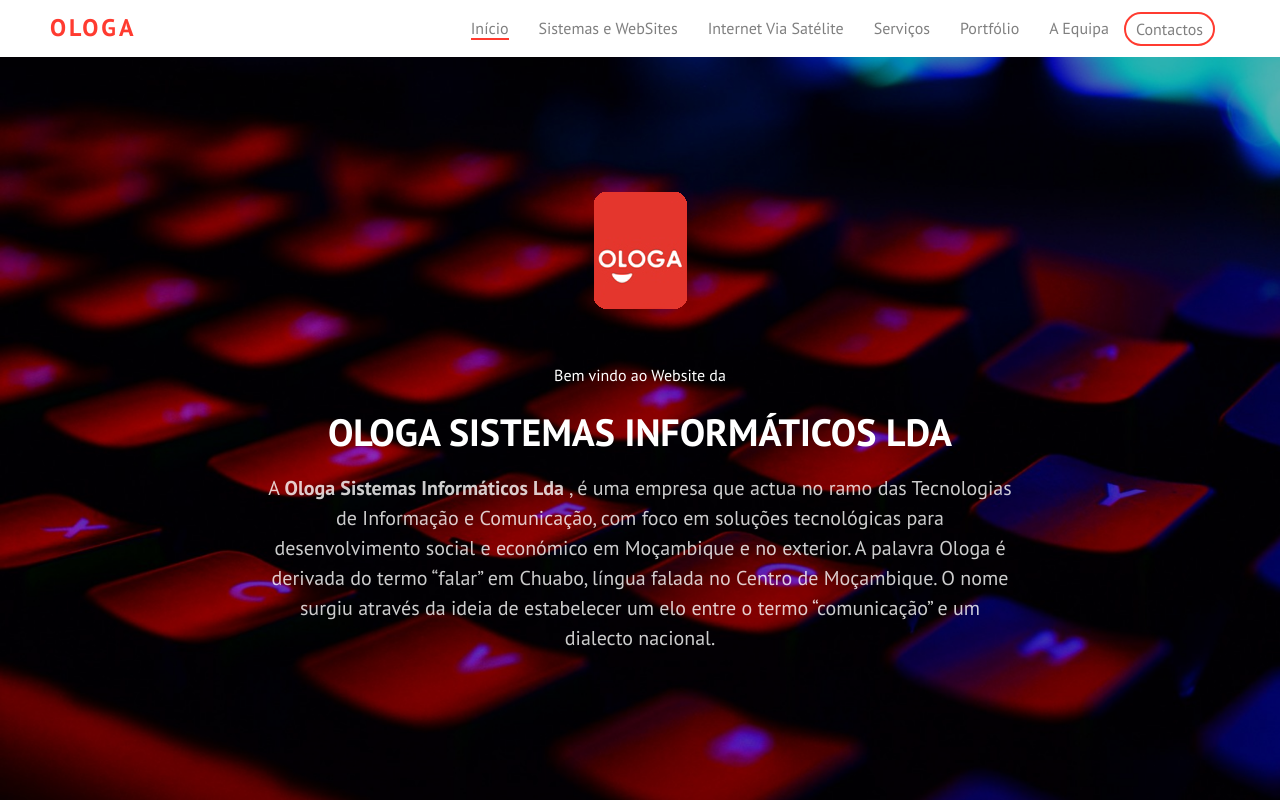
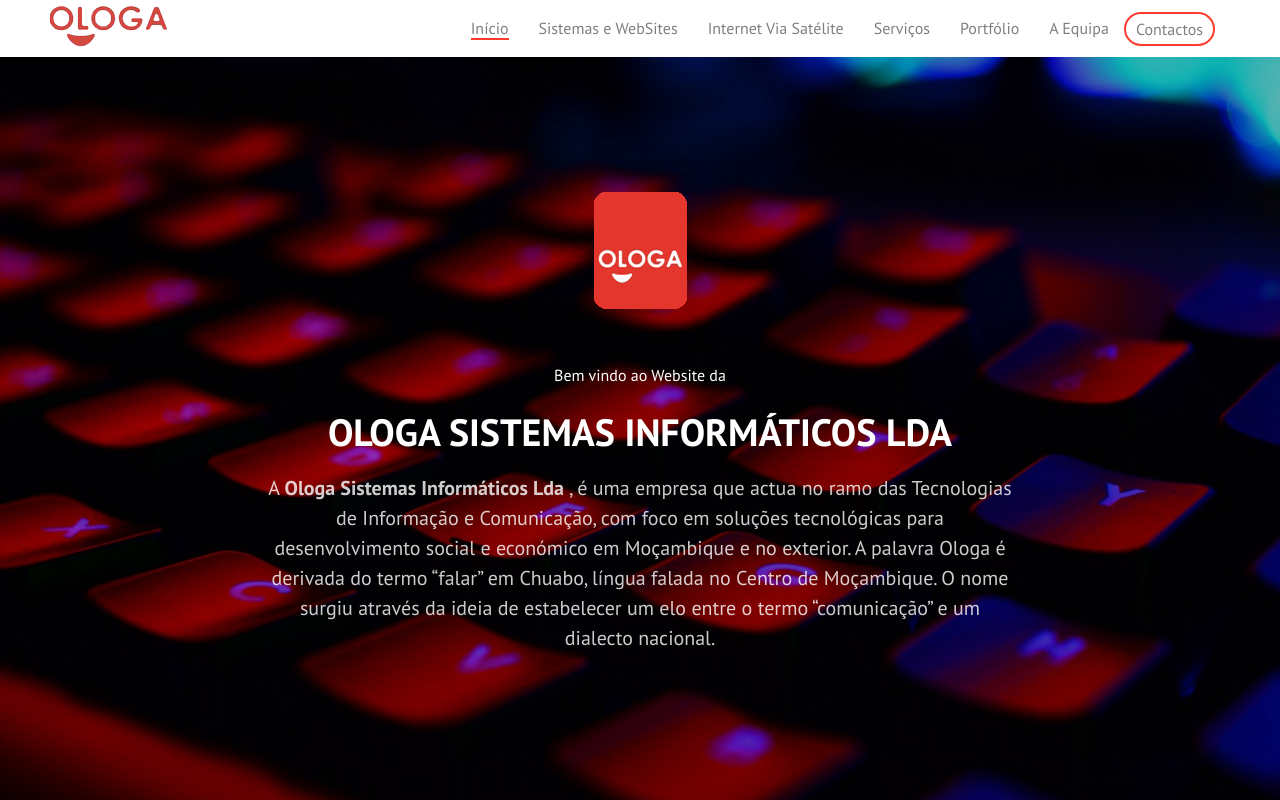
Before and after one commit to ologa/ologa-website, a plain HTML site: page index.html in a window 1280 px wide. Shown: the top 800 px of the page. Drawn offline with Linux system fonts and the light colour scheme; some packages are replaced by stand-ins of ours; no server answers; files whose address does not match are found by name.

Commit message:
new logo

```diff
--- a/index.html
+++ b/index.html
@@ -75,8 +75,8 @@
 				<div class="navbar-header">
 					<!-- Mobile Toggle Menu Button -->
 					<a href="#" class="js-fh5co-nav-toggle fh5co-nav-toggle" data-toggle="collapse" data-target="#navbar" aria-expanded="false" aria-controls="navbar"><i></i></a>
-					<a class="navbar-brand" href="index.html"><span>OLOGA</span></a> <br>
-					<!-- <img class="img-responsive" src="images/logo.jpg" alt="work"> -->
+					 <a href="index.html"><img class="img-responsive" src="images/teste.png" alt="work" >  </a>
+					<!-- <img class="img-responsive" src="images/logo2.png" alt="work">  -->
 				</div>
 				<div id="navbar" class="navbar-collapse collapse ">
 					<ul class="nav navbar-nav navbar-right">
```
Also changed, not shown: images/LogoOloga.PNG (added), images/logo02.jpg (added), images/logo2.png (added), images/teste.jpg (added), images/teste.png (added).
